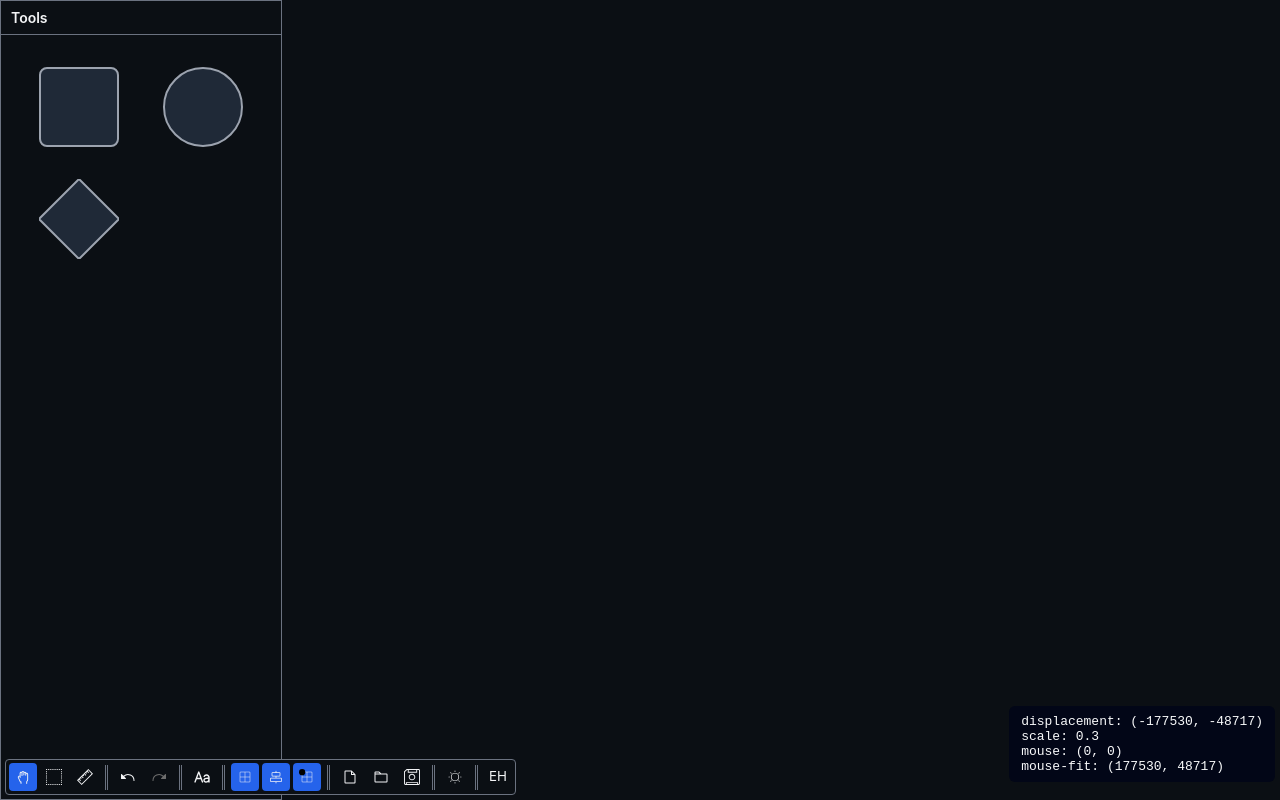
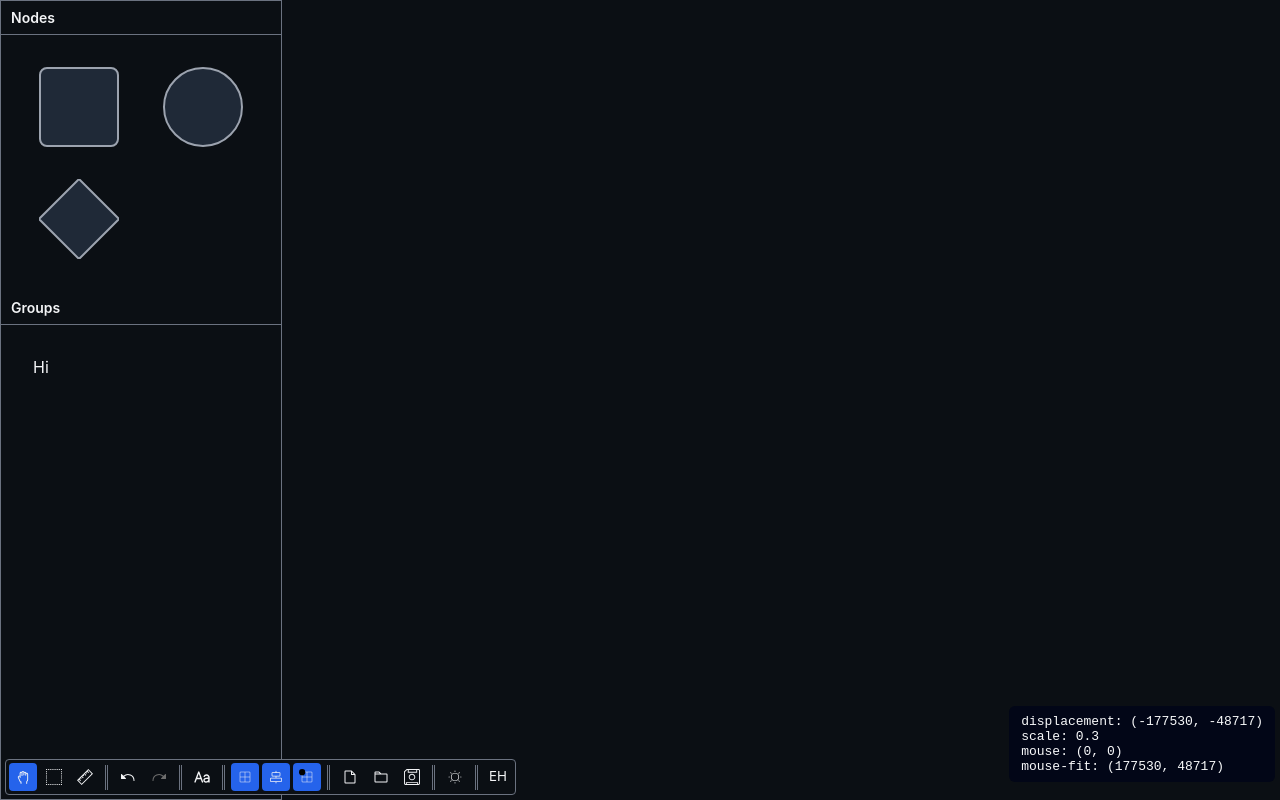
Before and after one commit to AlexisLeite/cra-general, a React (Vite) app: page /diagrams in a window 1280 px wide. Built offline with nearby package versions, Linux system fonts and the light colour scheme; the HTML template or start-up script is replaced by a standard one.

Commit message:
feat: collapsiblePanel admits multiple sections

```diff
--- a/src/Diagrams/components/ShapesShowcase.tsx
+++ b/src/Diagrams/components/ShapesShowcase.tsx
@@ -60,6 +60,7 @@ function createNode(d: Diagram, type: string, ev: MouseEvent) {
     );
     d.rules.displaceWhenDragOnEdges = false;
     d.getExtension(Dragger)?.startDrag(node);
+    d.getExtension(Selector).clearSelection();
     d.getExtension(Selector).selectNode(node);
   }
 }
@@ -70,8 +71,38 @@ export const ShapesShowcase = () => {
   const uns = useRef(() => {});
 
   return (
+    <>
       <CollapsiblePanel
-      title="Tools"
+        sections={[
+          {
+            key: 'nodes',
+            title: 'Nodes',
+            children: (
+              <>
+                <div
+                  onMouseDownCapture={createNode.bind(createNode, d, 'task')}
+                >
+                  <task.Renderer />
+                </div>
+                <div
+                  onMouseDownCapture={createNode.bind(createNode, d, 'event')}
+                >
+                  <event.Renderer />
+                </div>
+                <div
+                  onMouseDownCapture={createNode.bind(createNode, d, 'gate')}
+                >
+                  <gate.Renderer />
+                </div>
+              </>
+            ),
+          },
+          {
+            key: 'groups',
+            title: 'Groups',
+            children: <>Hi</>,
+          },
+        ]}
         id="Showcase"
         defaultWidth={280}
         onMouseLeave={() => {
@@ -85,16 +116,7 @@ export const ShapesShowcase = () => {
             };
           }
         }}
-    >
-      <div onMouseDownCapture={createNode.bind(createNode, d, 'task')}>
-        <task.Renderer />
-      </div>
-      <div onMouseDownCapture={createNode.bind(createNode, d, 'event')}>
-        <event.Renderer />
-      </div>
-      <div onMouseDownCapture={createNode.bind(createNode, d, 'gate')}>
-        <gate.Renderer />
-      </div>
-    </CollapsiblePanel>
+      ></CollapsiblePanel>
+    </>
   );
 };
--- a/src/Diagrams/layout/CollapsiblePanel.tsx
+++ b/src/Diagrams/layout/CollapsiblePanel.tsx
@@ -1,4 +1,5 @@
 import {
+  Fragment,
   type MouseEvent,
   type MouseEventHandler,
   type ReactNode,
@@ -10,9 +11,15 @@ import {
 import { makeAutoObservable } from 'mobx';
 import { observer } from 'mobx-react-lite';
 
+export type TSection = {
+  key: any;
+  title: string;
+  children: ReactNode;
+};
+
 export type CollapsiblePanelProps = {
+  sections: TSection[];
   id?: string;
-  title?: ReactNode;
   defaultCollapsed?: boolean;
   collapsed?: boolean;
   onCollapsedChange?: (collapsed: boolean) => void;
@@ -20,7 +27,6 @@ export type CollapsiblePanelProps = {
   defaultWidth?: number;
   minWidth?: number;
   maxWidth?: number;
-  children?: ReactNode;
   onMouseLeave?: MouseEventHandler;
 };
 
@@ -159,7 +165,7 @@ export class CollapsiblePanelStateManager {
 }
 
 export const CollapsiblePanel = observer(function CollapsiblePanel({
-  title,
+  sections,
   id,
   defaultCollapsed = false,
   collapsed,
@@ -168,7 +174,6 @@ export const CollapsiblePanel = observer(function CollapsiblePanel({
   defaultWidth = 280,
   minWidth = 220,
   maxWidth = 480,
-  children,
   onMouseLeave,
 }: CollapsiblePanelProps) {
   const [manager] = useState(
@@ -239,14 +244,22 @@ export const CollapsiblePanel = observer(function CollapsiblePanel({
       style={rootStyle}
       id={id}
     >
-      <div className="collapsible_panel__header" aria-expanded={!isCollapsed}>
-        {title != null && (
-          <span className="collapsible_panel__title">{title}</span>
-        )}
-      </div>
-      <div className="collapsible_panel__content" hidden={isCollapsed}>
-        {children}
-      </div>
+      {sections.map((c) => (
+        <Fragment key={c.key}>
+          <div
+            className="collapsible_panel__header"
+            aria-expanded={!isCollapsed}
+          >
+            {c.title != null && (
+              <span className="collapsible_panel__title">{c.title}</span>
+            )}
+          </div>
+          <div className="collapsible_panel__content" hidden={isCollapsed}>
+            {c.children}
+          </div>
+        </Fragment>
+      ))}
+
       <div
         className="collapsible_panel__resizer"
         role="separator"
```
Also changed, not shown: src/saves/bpm-page-19.json (+1 -1 lines). Lines whose indentation alone changed are shown as unchanged.
